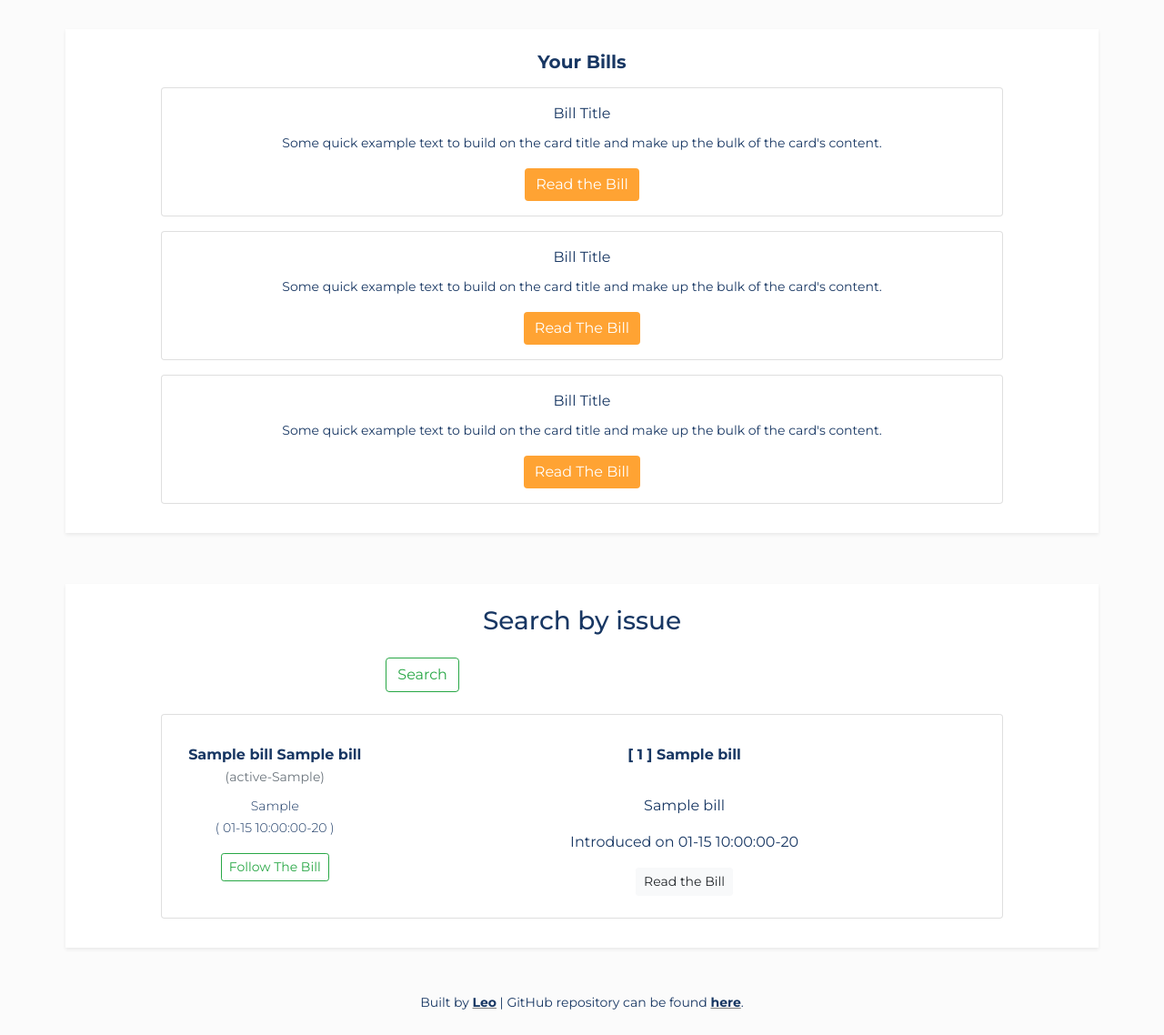
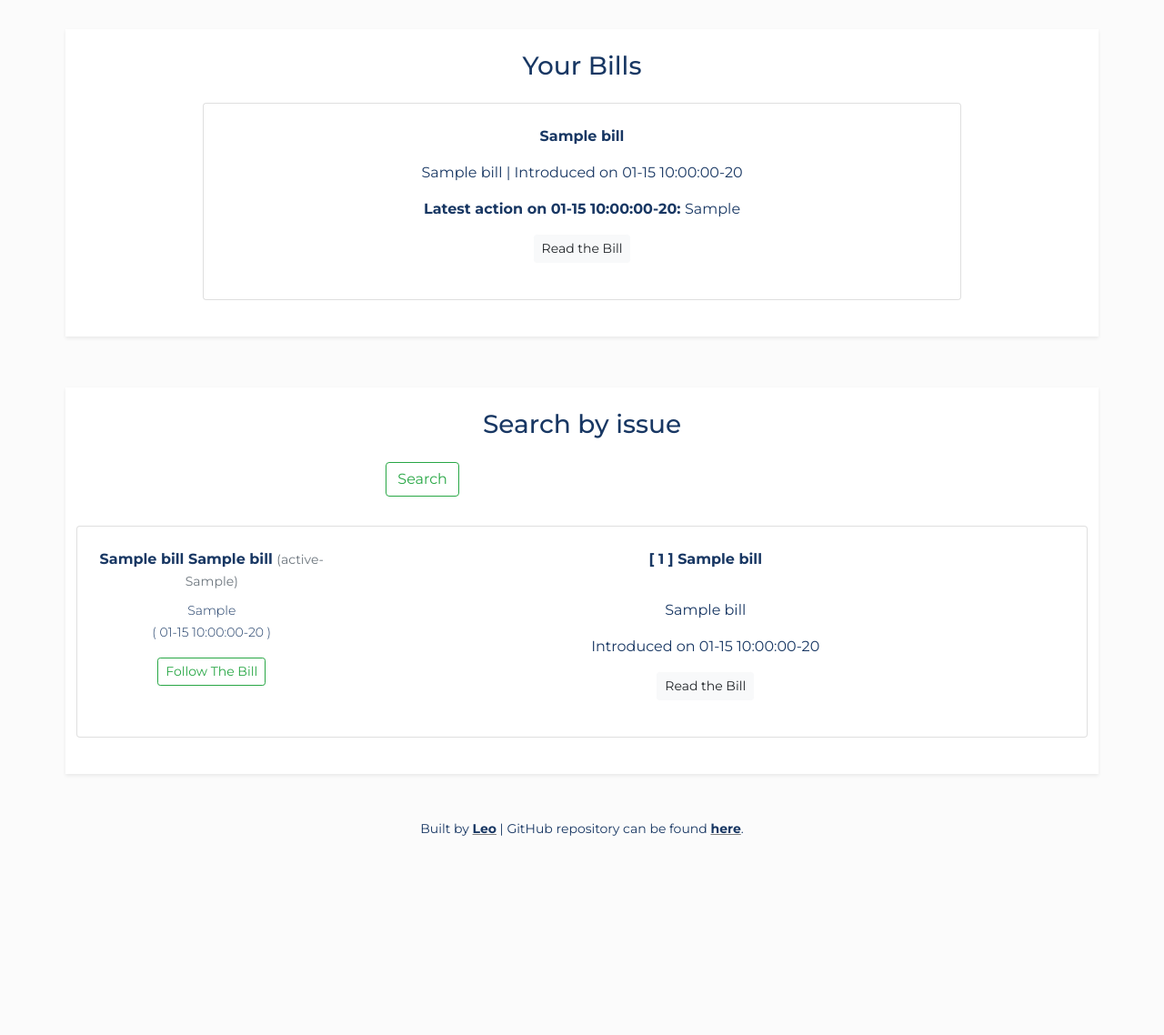
Before and after one commit to Leomedina/Considered_Collectively, a Flask app: template templates/home.html in a window 1280 px wide. Shown: the part 109-1247 px from the top of the page at 91% size. After the commit the page ends 1028 px from the top, so only its background shows below. Run offline with Flask 2, Linux system fonts and the light colour scheme; the template is opened without the code that fills it: most values are stand-ins (such as "Sample title", 1, 10 or a date in 2020); some libraries are stand-ins or nearby versions.

Commit message:
v1.0.0 completed

```diff
--- a/app.py
+++ b/app.py
@@ -59,8 +59,8 @@ def add_bill(bill_id):
         govtrack_url = bill.get("govtrack_url"),
         committees = bill.get("committees"),
         primary_subject = bill.get("primary_subject"),
-        lastest_major_action = bill.get("latest_major_action"),
-        lastest_major_action_date = bill.get("latest_major_action_date"),
+        latest_major_action = bill.get("latest_major_action"),
+        latest_major_action_date = bill.get("latest_major_action_date"),
     )
 
     db.session.add(new_bill)
@@ -139,12 +139,12 @@ def show_home():
 
     if g.user:
         form = BillSearchForm()
-
+        your_bills = g.user.bills_following
         bills = 'None'
         if form.validate_on_submit():
             query = form.search.data
             bills = APIUtils.search_bills(query).values()
-        return render_template('home.html', form = form, bills = bills)
+        return render_template('home.html', form = form, bills = bills, your_bills = your_bills)
 
 
     bill_data = [(APIUtils.get_recent_bills().get(0)),
--- a/models.py
+++ b/models.py
@@ -143,7 +143,6 @@ class Bill(db.Model):
 
     sponsor_id = db.Column(
         db.Text,
-        db.ForeignKey('representatives.id')
     )
 
     introduced_date = db.Column(
--- a/templates/home.html
+++ b/templates/home.html
@@ -1,21 +1,10 @@
 {% extends 'base/base.html' %} {% block title %}Considered Collectively{%
 endblock %} {% block content %}
 
-<div class="row pt-2 mx-5 align-content-center">
-  <!-- <div class="col-lg-3 d-none d-md-block shadow-sm p-3 m-4 bg-white rounded">
-    <h5 class="h5">
-      <strong>
-        Elected Officials
-      </strong>
-    </h5>
-    <ul>
-      <li>Hello here</li>
-    </ul>
-  </div> -->
+<div class="row pt-2 mx-5 justify-content-center">
   {% include 'modules/your_bills.html' %}
 </div>
-<div class="row pt-2 mx-5 align-content-center">
-{% include 'modules/search.html' %}
+<div class="row pt-2 mx-5 justify-content-center">
+  {% include 'modules/search.html' %}
 </div>
-
 {% endblock %}
--- a/templates/modules/search.html
+++ b/templates/modules/search.html
@@ -11,8 +11,8 @@
       <button class="btn btn-outline-success" type="submit">Search</button>
     </form>
     {% for bill in bills if bills != 'None'%}
-    <div class="card col-lg-10 m-2 pt-4 px-3">
-      <dl class="row p-2">
+    <div class="card col-lg-12 p-3 my-3 mx-1">
+    <dl class="row p-2">
         <dt class="col-sm-3">{{bill.sponsor_title}} {{bill.sponsor_name}}
           <small class="font-weight-normal text-muted">
             ({{bill.sponsor_state}}-{{bill.sponsor_party}})
--- a/templates/modules/your_bills.html
+++ b/templates/modules/your_bills.html
@@ -1,47 +1,27 @@
 <div class="col-md shadow-sm p-4 m-4 bg-white">
   <div class="row">
-    <h5 class="h5">
-      <strong>
+    <h3 class="h3">
         Your Bills
-      </strong>
-    </h5>
+    </h3>
   </div>
   <div class="row justify-content-center">
-    <div class="card col-lg-10 m-2">
-      <div class="card-body">
-          <p class="card-title text-truncate">Bill Title</p>
-        <p class="card-text">
-          <small>
-            Some quick example text to build on the card title and make up the
-            bulk of the card's content.
-          </small>
+    {% for bill in your_bills %}
+    <div class="card col-lg-9 p-3 my-3 mx-1">
+    <dl class="row p-2 justify-content-center">
+        <dd class="col-sm-9 text-truncate font-weight-bold">{{bill.short_title}}</dd>
+      <dd class="col-sm-9">
+        <p>
+          {{bill.title}} | Introduced on {{bill.introduced_date[5:]}}-{{bill.introduced_date[2:4]}}
         </p>
-        <a href="#" class="btn btn-primary">Read the Bill</a>
-      </div>
+        <p>
+          <strong>
+            Latest action on {{bill.latest_major_action_date[5:]}}-{{bill.introduced_date[2:4]}}:
+          </strong>
+          {{bill.latest_major_action}}
+        </p>
+        <a href="{{bill.govtrack_url}}/text" class="btn btn-light btn-sm" target="_blank"">Read the Bill</a>
+      </dd>
     </div>
-    <div class="card col-lg-10 m-2">
-      <div class="card-body">
-          <p class="card-title text-truncate">Bill Title</p>
-        <p class="card-text">
-          <small>
-            Some quick example text to build on the card title and make up the
-            bulk of the card's content.
-          </small>
-        </p>
-        <a href="#" class="btn btn-primary">Read The Bill</a>
-      </div>
-    </div>
-    <div class="card col-lg-10 m-2">
-      <div class="card-body">
-          <p class="card-title text-truncate">Bill Title</p>
-        <p class="card-text">
-          <small>
-            Some quick example text to build on the card title and make up the
-            bulk of the card's content.
-          </small>
-        </p>
-        <a href="#" class="btn btn-primary">Read The Bill</a>
-      </div>
-    </div>
+    {% endfor %}
   </div>
 </div>
```
